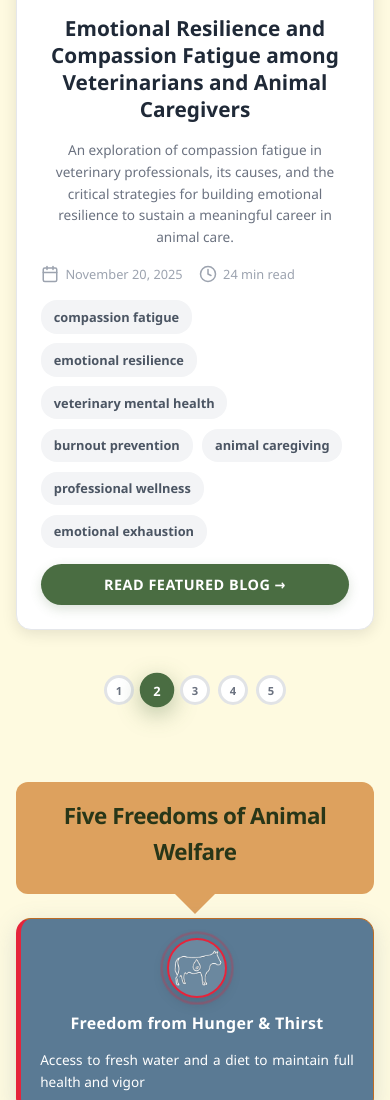
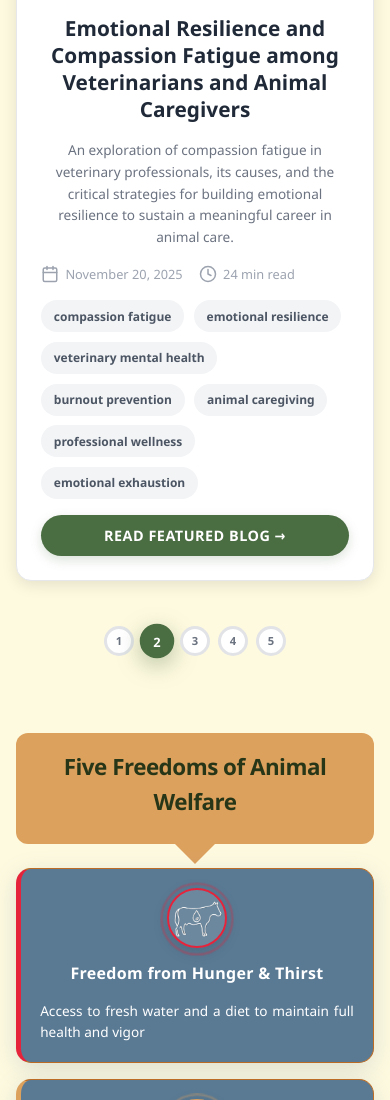
Before and after one commit to hersheydoria/the-ethogram, a Vue app: page / in a window 390 px wide. Shown: the part 2875-3975 px from the top of the page. Built offline with nearby package versions, Linux system fonts and the light colour scheme.

Commit message:
fix: same size carousel

```diff
--- a/src/components/Landing.vue
+++ b/src/components/Landing.vue
@@ -688,9 +688,10 @@ onUnmounted(() => {
   border: 1px solid #E5E7EB;
   transition: all 0.4s cubic-bezier(0.4, 0, 0.2, 1);
   margin-bottom: 2rem;
-  max-width: 800px;
-  margin-left: auto;
-  margin-right: auto;
+  width: 100%;
+  max-width: 100%;
+  height: 100%;
+  min-height: auto;
   box-shadow: 0 4px 15px rgba(0, 0, 0, 0.1);
 }
 
@@ -959,6 +960,8 @@ onUnmounted(() => {
 
   .featured-carousel-section .featured-article {
     padding: 2rem;
+    width: 100%;
+    max-width: 100%;
   }
 
   .featured-carousel-section .featured-title {
@@ -967,6 +970,11 @@ onUnmounted(() => {
 
   .featured-carousel-section .featured-excerpt {
     font-size: 0.9rem;
+  }
+
+  .featured-carousel-section .featured-tag {
+    padding: 0.5rem 1rem;
+    font-size: 0.85rem;
   }
 
   .carousel-indicators {
@@ -1035,6 +1043,7 @@ onUnmounted(() => {
 
   .featured-carousel-section .featured-article {
     padding: 1.5rem;
+    width: 100%;
     max-width: 100%;
   }
 
@@ -1053,6 +1062,11 @@ onUnmounted(() => {
   .featured-carousel-section .featured-meta {
     gap: 1rem;
     font-size: 0.8rem;
+  }
+
+  .featured-carousel-section .featured-tag {
+    padding: 0.4rem 0.8rem;
+    font-size: 0.75rem;
   }
 
   .featured-carousel-section .featured-read-more {
```
